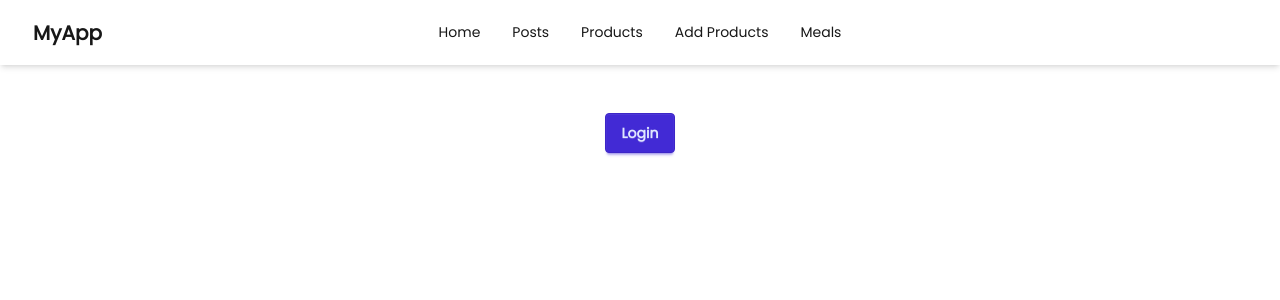
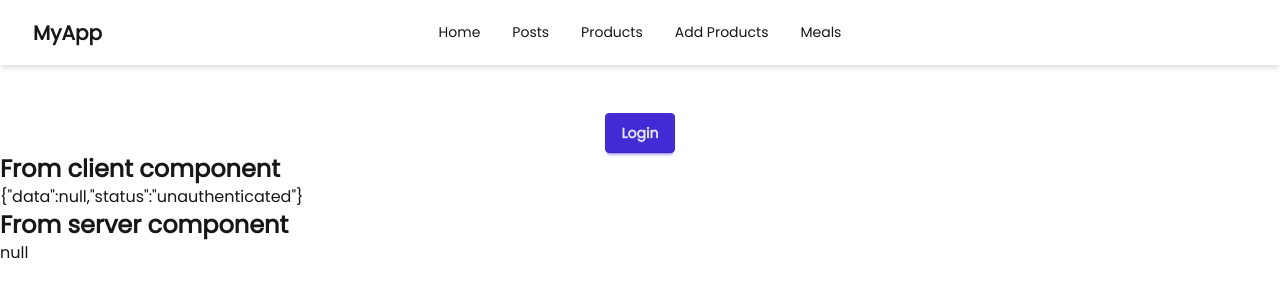
Before and after one commit to a1shuvo/nextjs-data-fetching, a Next.js app: page / in a window 1280 px wide. Shown: the top 300 px of the page. Built offline with nearby package versions, Linux system fonts and the light colour scheme; no server answers.

Commit message:
Get currently logged in user in client and server component

```diff
--- /dev/null
+++ b/src/Providers/NextAuthSessionProvider.js
@@ -0,0 +1,6 @@
+"use client";
+import { SessionProvider } from "next-auth/react";
+
+export default function NextAuthSessionProvider({ children }) {
+  return <SessionProvider>{children}</SessionProvider>;
+}
--- a/src/app/api/auth/[...nextauth]/route.js
+++ b/src/app/api/auth/[...nextauth]/route.js
@@ -1,7 +1,7 @@
 import NextAuth from "next-auth";
 import CredentialsProvider from "next-auth/providers/credentials";
 
-const handler = NextAuth({
+export const authOptions = {
   providers: [
     CredentialsProvider({
       // The name to display on the sign in form (e.g. "Sign in with...")
@@ -31,6 +31,8 @@
       },
     }),
   ],
-});
+};
+
+const handler = NextAuth(authOptions);
 
 export { handler as GET, handler as POST };
--- a/src/app/layout.js
+++ b/src/app/layout.js
@@ -1,5 +1,7 @@
+import NextAuthSessionProvider from "@/Providers/NextAuthSessionProvider";
 import { Geist, Geist_Mono, Poppins } from "next/font/google";
-import Navbar from "./components/Navbar";
+
+import Navbar from "@/components/Navbar";
 import "./globals.css";
 
 const geistSans = Geist({
@@ -29,10 +31,12 @@
 export default function RootLayout({ children }) {
   return (
     <html lang="en">
-      <body className={`${poppins.className} antialiased`}>
-        <Navbar></Navbar>
-        {children}
-      </body>
+      <NextAuthSessionProvider>
+        <body className={`${poppins.className} antialiased`}>
+          <Navbar />
+          {children}
+        </body>
+      </NextAuthSessionProvider>
     </html>
   );
 }
--- a/src/app/page.js
+++ b/src/app/page.js
@@ -1,9 +1,17 @@
-import LoginButton from "./components/LoginButton";
+import LoginButton from "@/components/LoginButton";
+import UserInfo from "@/components/UserInfo";
+import { getServerSession } from "next-auth";
+import { authOptions } from "./api/auth/[...nextauth]/route";
 
-export default function Home() {
+export default async function Home() {
+  const session = await getServerSession(authOptions);
   return (
     <div>
       <LoginButton />
+      <p className="text-2xl font-bold">From client component</p>
+      <UserInfo />
+      <p className="text-2xl font-bold">From server component</p>
+      {JSON.stringify(session)}
     </div>
   );
 }
--- /dev/null
+++ b/src/components/UserInfo.jsx
@@ -0,0 +1,13 @@
+"use client";
+import { useSession } from "next-auth/react";
+
+const UserInfo = () => {
+  const session = useSession();
+  return (
+    <div>
+      <p>{JSON.stringify(session)}</p>
+    </div>
+  );
+};
+
+export default UserInfo;
```
Also changed, not shown: src/components/LoginButton.jsx (renamed from src/app/components/LoginButton.jsx), src/components/Navbar.jsx (renamed from src/app/components/Navbar.jsx).
